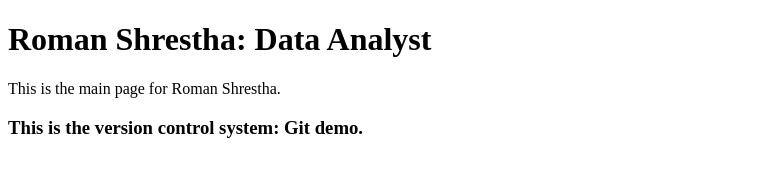
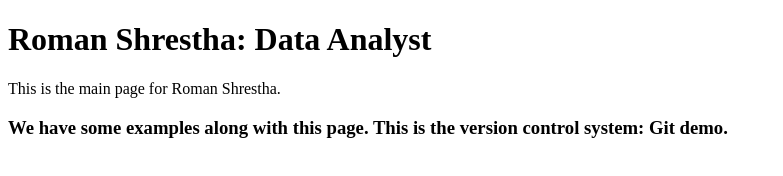
Before and after one commit to amritadhikari/roman, a plain HTML site: page index.html in a window 1280 px wide. Shown: the whole page, without its empty margins (0-783 px from the left). Drawn offline with Linux system fonts and the light colour scheme.

Commit message:
added content

```diff
--- a/index.html
+++ b/index.html
@@ -9,6 +9,6 @@
     <h1>Roman Shrestha: Data Analyst</h1>
     This is the main page for Roman Shrestha.
 
-    <h3> This is the version control system: Git demo.</h3>
+    <h3>We have some examples along with this page. This is the version control system: Git demo.</h3>
 </body>
 </html>
```
